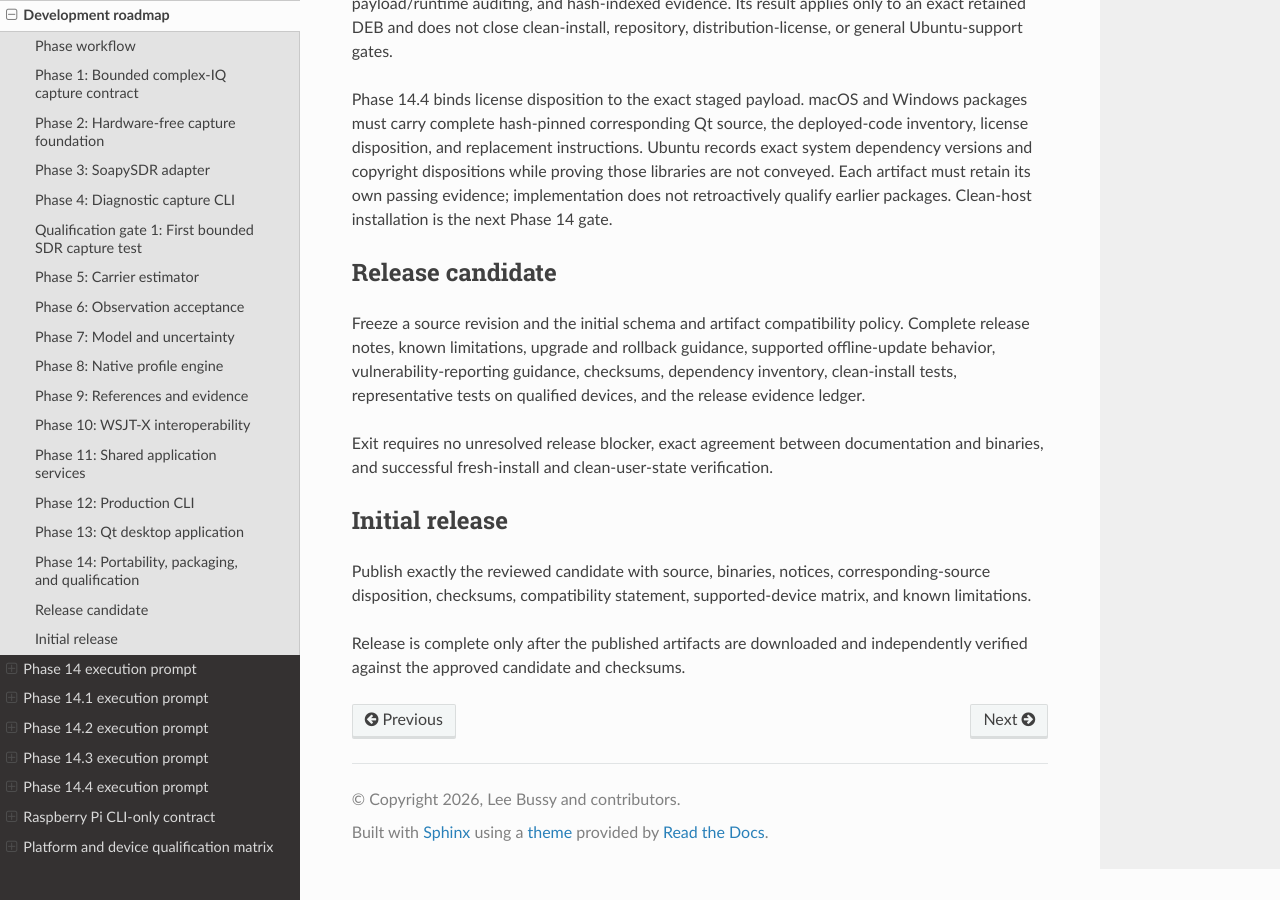
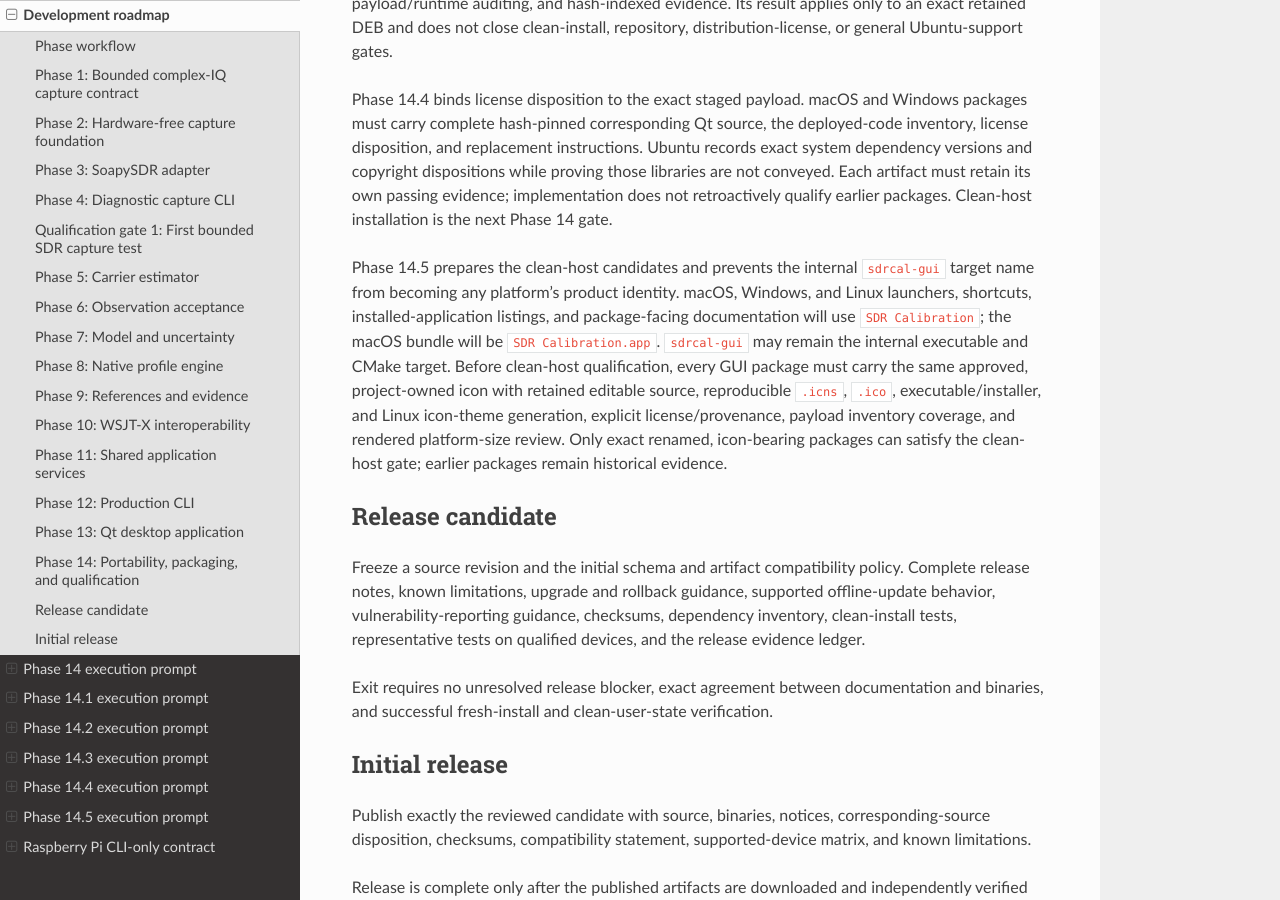
Before and after one commit to lbussy/SDR-Calibration, a Sphinx documentation site: the page built from docs/development/roadmap.md, in a window 1280 px wide and 900 px high, scrolled down 6541 px. Built offline with Sphinx 7.4.7 and the Read the Docs theme 3.1.0, drawn with Linux system fonts in a browser that asks for light colours.

Commit message:
docs: require cross-platform GUI branding

```diff
--- a/docs/development/roadmap.md
+++ b/docs/development/roadmap.md
@@ -304,6 +304,18 @@
 own passing evidence; implementation does not retroactively qualify earlier
 packages. Clean-host installation is the next Phase 14 gate.
 
+Phase 14.5 prepares the clean-host candidates and prevents the internal
+`sdrcal-gui` target name from becoming any platform's product identity. macOS,
+Windows, and Linux launchers, shortcuts, installed-application listings, and
+package-facing documentation will use `SDR Calibration`; the macOS bundle will
+be `SDR Calibration.app`. `sdrcal-gui` may remain the internal executable and
+CMake target. Before clean-host qualification, every GUI package must carry the
+same approved, project-owned icon with retained editable source, reproducible
+`.icns`, `.ico`, executable/installer, and Linux icon-theme generation,
+explicit license/provenance, payload inventory coverage, and rendered
+platform-size review. Only exact renamed, icon-bearing packages can satisfy the
+clean-host gate; earlier packages remain historical evidence.
+
 ## Release candidate
 
 Freeze a source revision and the initial schema and artifact compatibility
```
Also changed, not shown: docs/development/index.md (+3 -1 lines), docs/development/phase-14-5-execution-prompt.md (added, +73 -0 lines), docs/development/status.md (+6 -0 lines), docs/index.md (+1 -0 lines), docs/user-guide/desktop-application.md (+9 -0 lines).
